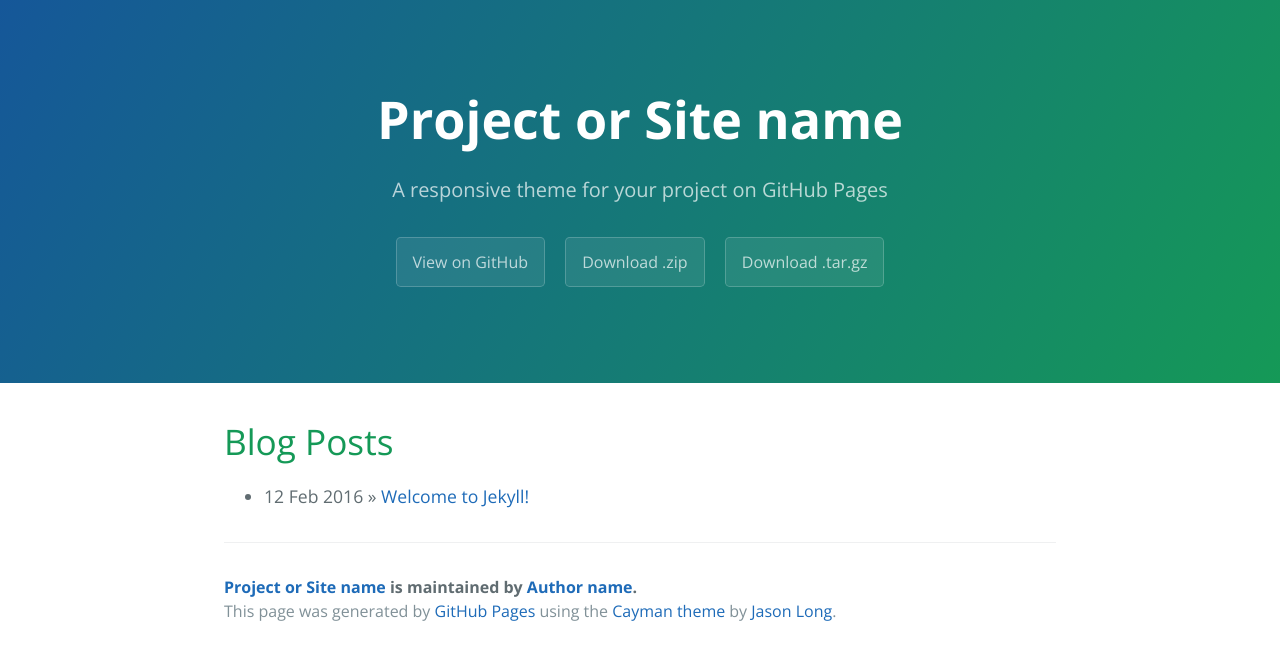
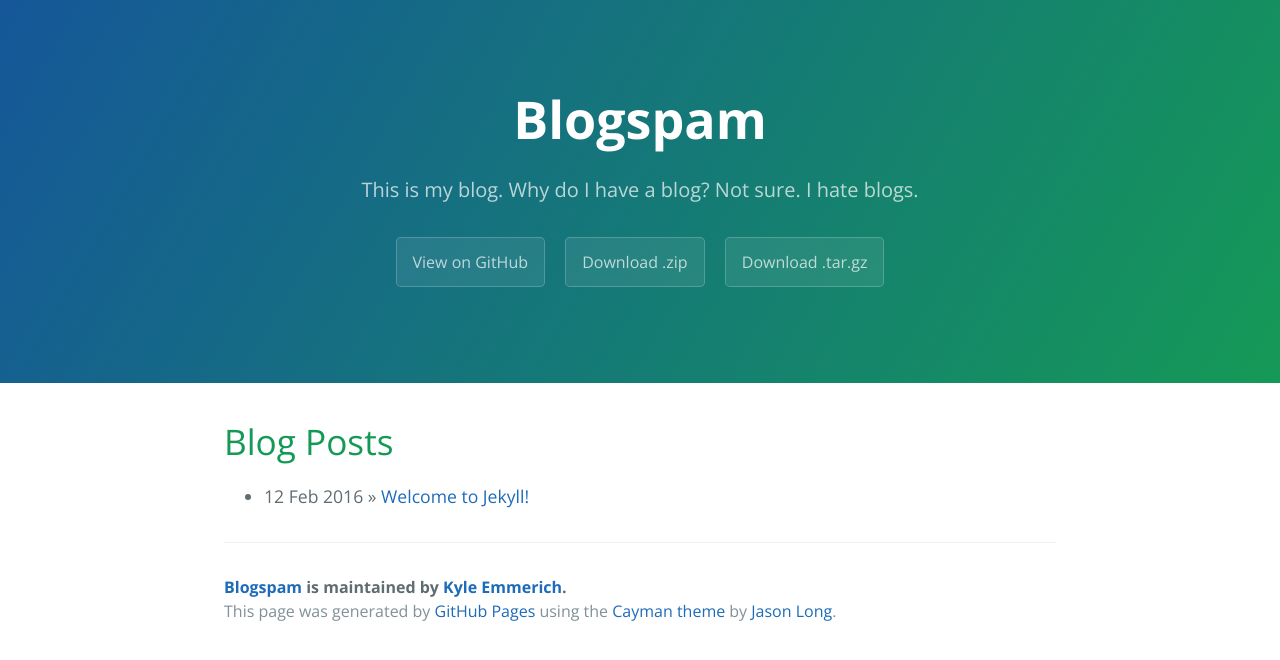
Before and after one commit to kyle-emmerich/kyle-emmerich.github.io, a Jekyll site: the page built from index.html, in a window 1280 px wide. Shown: the top 660 px of the page. Built offline with Jekyll 4.4.1, drawn with Linux system fonts in a browser that asks for light colours; the list of posts is cut into pages by our own code.

Commit message:
Update _config.yml

```diff
--- a/_config.yml
+++ b/_config.yml
@@ -1,13 +1,13 @@
 # Setup
-title:        Project or Site name
-tagline:      A responsive theme for your project on GitHub Pages
+title:        Blogspam
+tagline:      This is my blog. Why do I have a blog? Not sure. I hate blogs.
 baseurl:      ""
 paginate:     1
 
 # About/contact
 author:
-  name:       Author name
-  url:        http://yourhomepage.com
+  name:       Kyle Emmerich
+  url:        https://kyle-emmerich.github.io
 
 # Gems
 gems:
```
